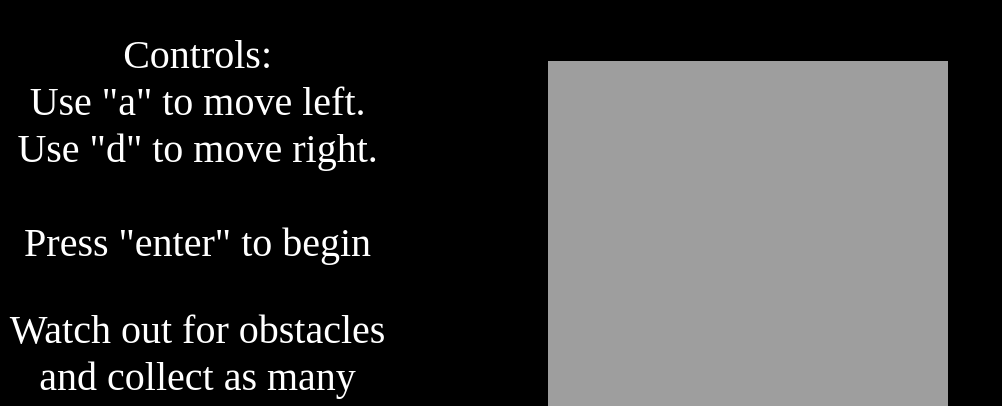
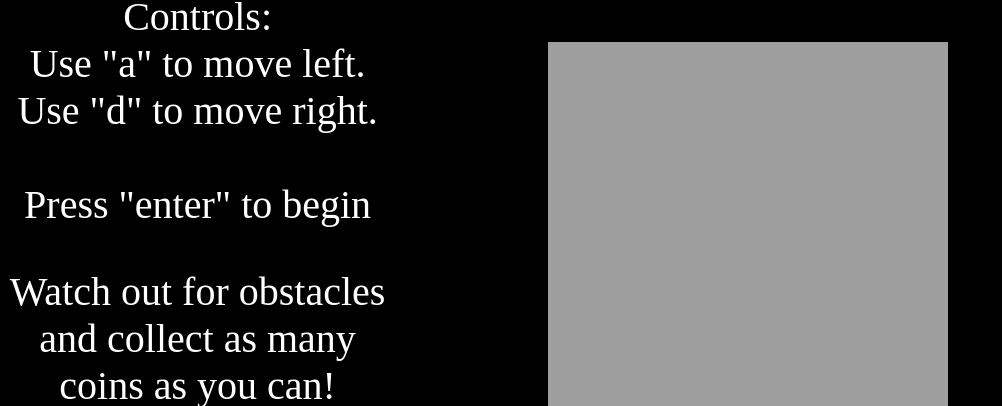
Before and after one commit to Brent1LT/LightSpeed-Racer, a website built with webpack: page index.html in a window 1280 px wide. Shown: the part 115-521 px from the top of the page, without its empty margins (0-1002 px from the left). Built offline with nearby package versions, Linux system fonts and the light colour scheme.

Commit message:
Adjust controls padding

```diff
--- a/app/assets/stylesheets/game.css
+++ b/app/assets/stylesheets/game.css
@@ -31,14 +31,13 @@ body {
   margin-top: 10px;
   position: relative;
   margin-left: 0%;
-  /* background: url('../road-background.jpg'); */
   background-size: 100% 100%
 }
 
 .controls{
   color: white;
   text-align: center;
-  padding-top: 5%;
+  padding-top: 2%;
   font-size: 40px;
   width: 30%;
 }
```
